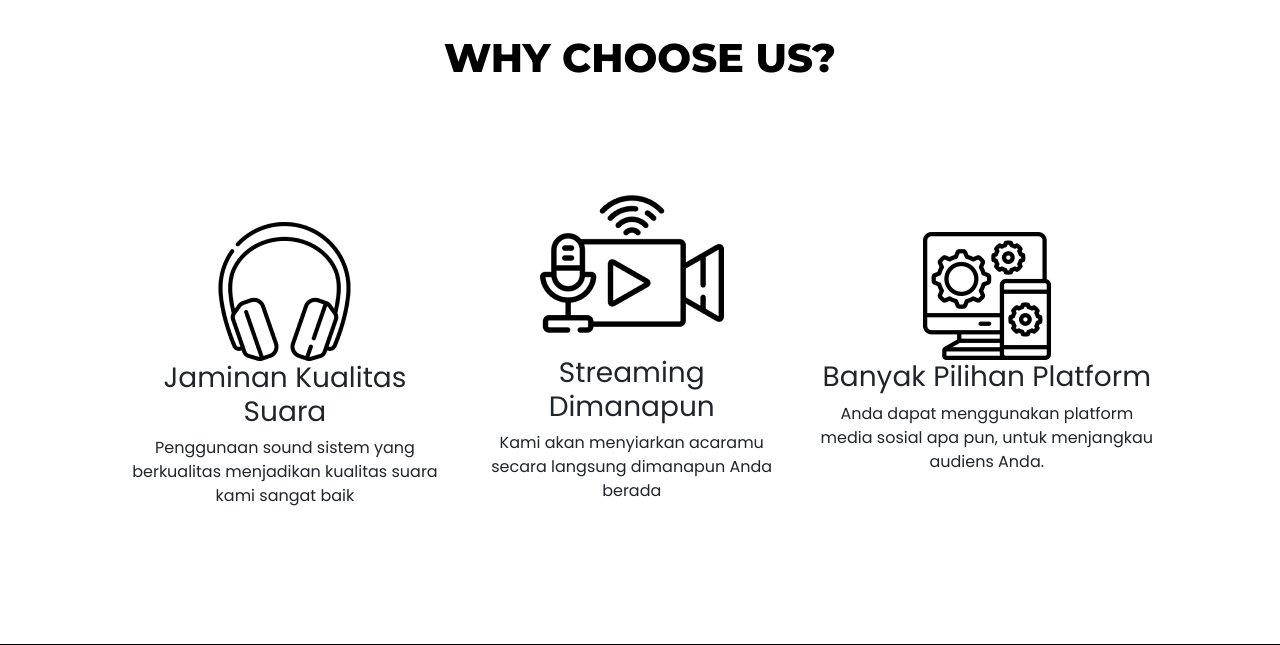
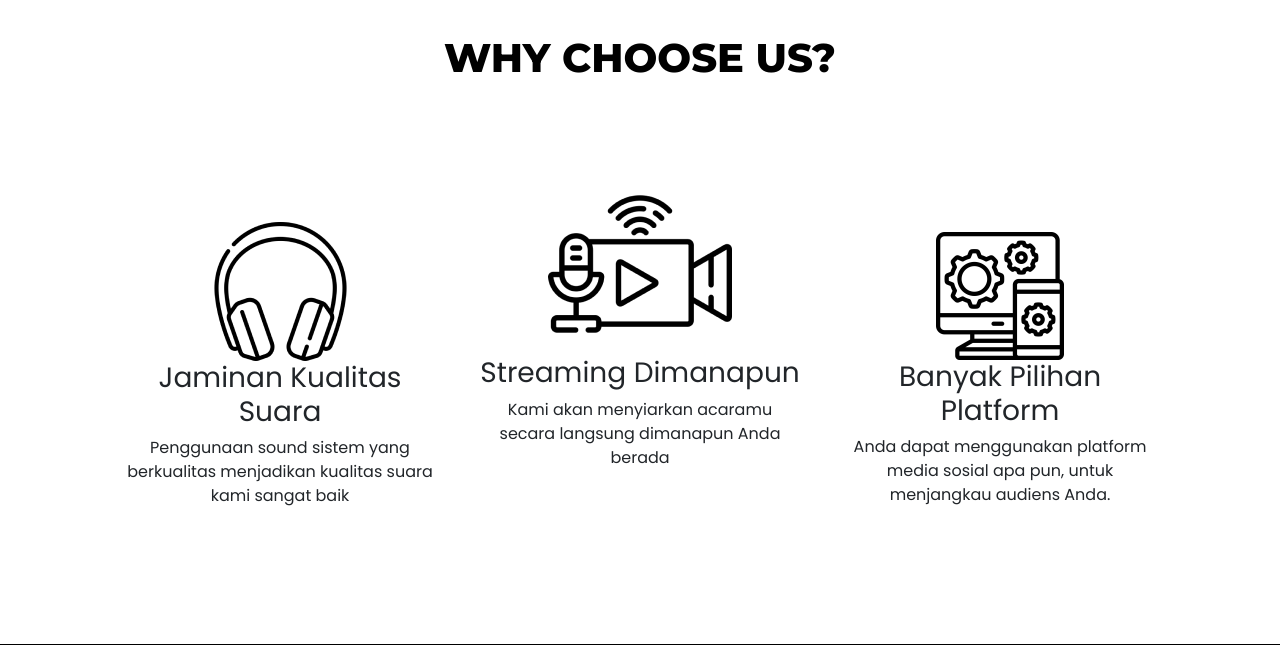
Before and after one commit to muhamadrizki28/jokiwebmulmed, a PHP site: page /indexeka.html in a window 1280 px wide. Shown: the part 695-1340 px from the top of the page. Run offline with PHP 8.4, Linux system fonts and the light colour scheme; some libraries are stand-ins or nearby versions.

```diff
--- a/assets/css/style.css
+++ b/assets/css/style.css
@@ -94,6 +94,7 @@ header p {
 }
 .bb .box-why {
   margin: 20px;
+  width: 350px;
   text-align: center;
 }
 .box-why .why-2 {
```
Also changed, not shown: assets/img/foto/1.jpg, assets/img/foto/Banner.jpg, assets/img/foto/foto4.jpeg, assets/img/foto/foto8.jpeg.
